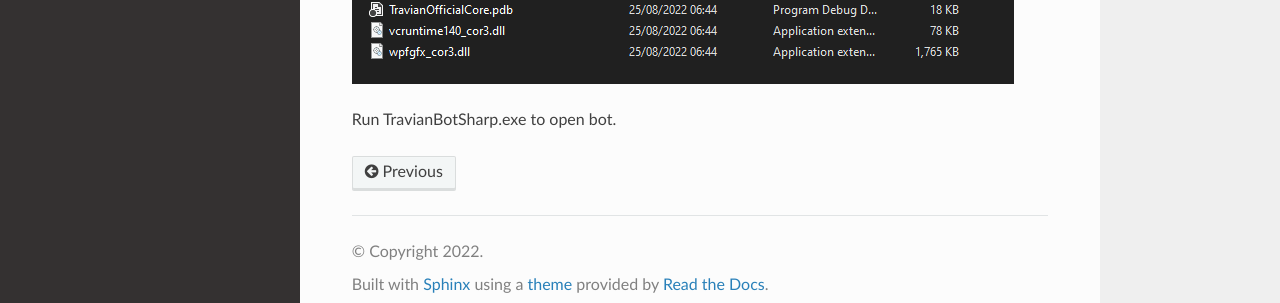
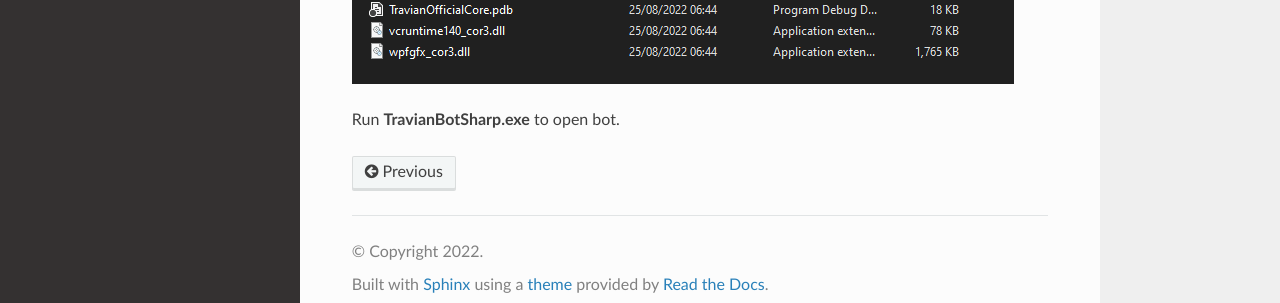
Before and after one commit to vinaghost/TBS-Docs, a Sphinx documentation site: the page built from docs/source/install.rst, in a window 1280 px wide. Shown: the part 575-878 px from the top of the page. Built offline with Sphinx 7.4.7 and the Read the Docs theme 2.0.0, drawn with Linux system fonts in a browser that asks for light colours.

Commit message:
add bold to filename

```diff
--- a/docs/source/install.rst
+++ b/docs/source/install.rst
@@ -14,4 +14,4 @@ After extracting the archive, you will get these file.
 
 .. image:: img/install/01_filelist.png
 
-Run TravianBotSharp.exe to open bot.
+Run **TravianBotSharp.exe** to open bot.
```
